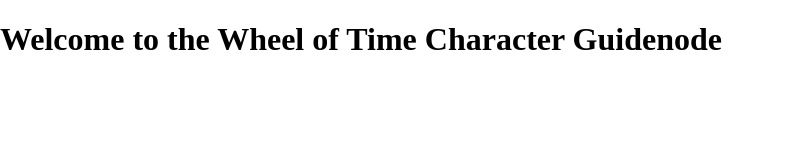
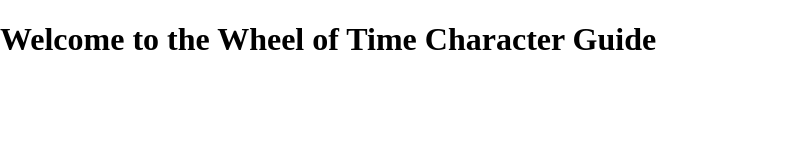
Before and after one commit to pijeomah/wheel-of-time-api, a website: page index.html in a window 1280 px wide. Shown: the whole page, without its empty margins (0-785 px from the left). Drawn offline with Linux system fonts and the light colour scheme.

Commit message:
corrected h1

```diff
--- a/index.html
+++ b/index.html
@@ -12,7 +12,7 @@
 		<link rel="stylesheet" href="css/style.css">
 	</head>
 	<body>
-		<h1>Welcome to the Wheel of Time Character Guidenode</h1>
+		<h1>Welcome to the Wheel of Time Character Guide</h1>
 		<script type="text/javascript" src="js/main.js"></script>
 	</body>
 </html>
```
